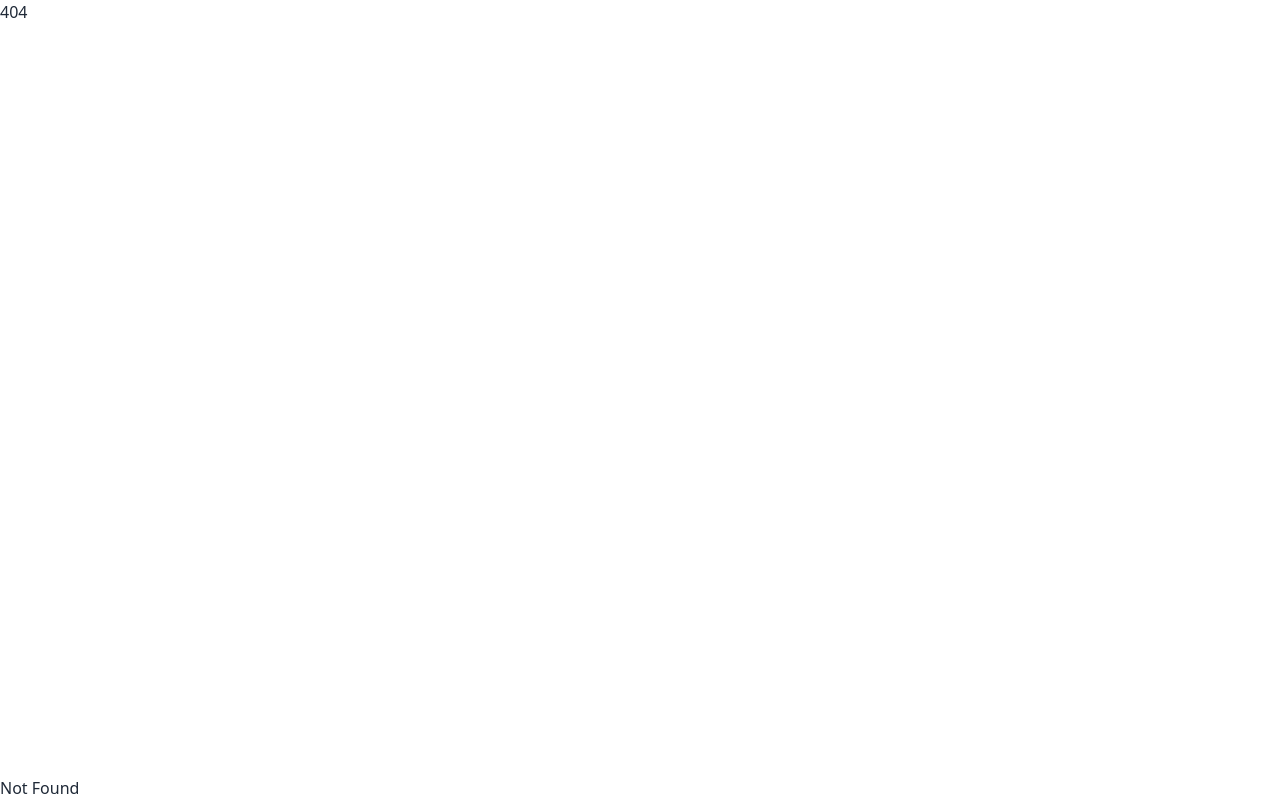
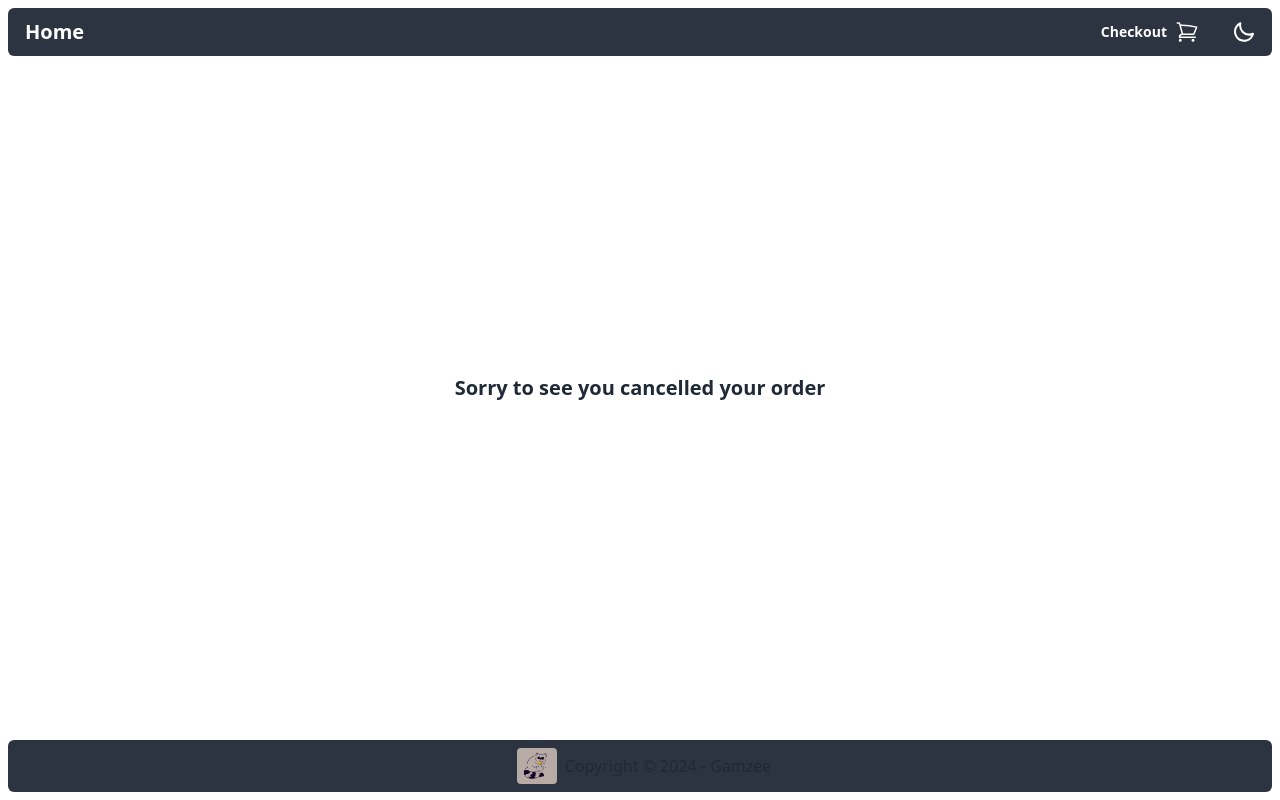
Before and after one commit to GamzeeRakoon/trading, a SvelteKit app: page /cancel in a window 1280 px wide. Before the commit this address had no page. Built offline with nearby package versions, Linux system fonts and the light colour scheme.

Commit message:
Feat: Add landing payment pages

```diff
--- a/src/components/Navbar.svelte
+++ b/src/components/Navbar.svelte
@@ -2,6 +2,8 @@
 	import { onMount } from 'svelte';
 	import { page } from '$app/stores';
 	import { theme } from '$lib/index';
+	import { cartItems } from '../stores/cart';
+	import { get } from 'svelte/store';
 
 	let isHomePage = false;
 
@@ -17,6 +19,23 @@
 
 		return unsubscribe;
 	});
+
+	async function checkout() {
+		await fetch('api/stripeCheckout', {
+			method: 'POST',
+			headers: {
+				'content-Type': 'application/json'
+			},
+			body: JSON.stringify({ items: get(cartItems) })
+		})
+			.then((data) => {
+				return data.json();
+			})
+			.then((data) => {
+				data.url;
+				window.location.replace(data.url);
+			});
+	}
 </script>
 
 <header class="flex justify-center navbar">
@@ -26,7 +45,7 @@
 		</div>
 		{#if isHomePage}
 			<div class="flex-none">
-				<a href="/cart" class="btn btn-ghost">
+				<a on:click={() => checkout()} class="btn btn-ghost">
 					Checkout
 					<svg
 						xmlns="http://www.w3.org/2000/svg"
--- /dev/null
+++ b/src/routes/cancel/+page.svelte
@@ -0,0 +1,12 @@
+<script>
+	import Footer from '../../components/Footer.svelte';
+	import Navbar from '../../components/Navbar.svelte';
+</script>
+
+<Navbar />
+<div class="flex justify-center">
+	<div class="container text-center">
+		<p class="text-xl font-bold">Sorry to see you cancelled your order</p>
+	</div>
+</div>
+<Footer />
--- a/src/routes/products/+page.svelte
+++ b/src/routes/products/+page.svelte
@@ -5,17 +5,17 @@
 
 	const products: Product[] = [
 		{
-			id: '1',
+			id: 'price_1OjKdtKPbcFLPyH80Zx2wpgT',
 			name: 'Coffee',
 			price: 2
 		},
 		{
-			id: '2',
+			id: 'price_1OjKeaKPbcFLPyH82G11l7jm',
 			name: 'Sunglasses',
 			price: 10
 		},
 		{
-			id: '3',
+			id: 'price_1OjKezKPbcFLPyH824Cr9Xis',
 			name: 'Water Bottle',
 			price: 15
 		}
--- /dev/null
+++ b/src/routes/success/+page.svelte
@@ -0,0 +1,12 @@
+<script>
+	import Footer from '../../components/Footer.svelte';
+	import Navbar from '../../components/Navbar.svelte';
+</script>
+
+<Navbar />
+<div class="flex justify-center">
+	<div class="container text-center">
+		<p class="text-xl font-bold">Order succesfully placed!</p>
+	</div>
+</div>
+<Footer />
```
